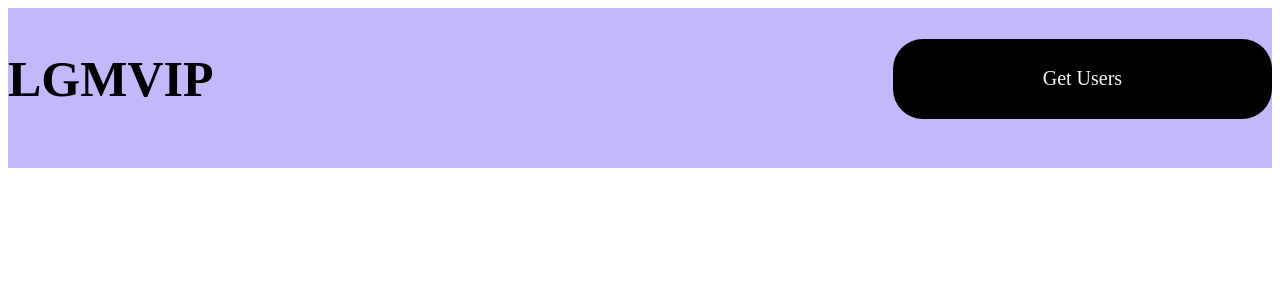
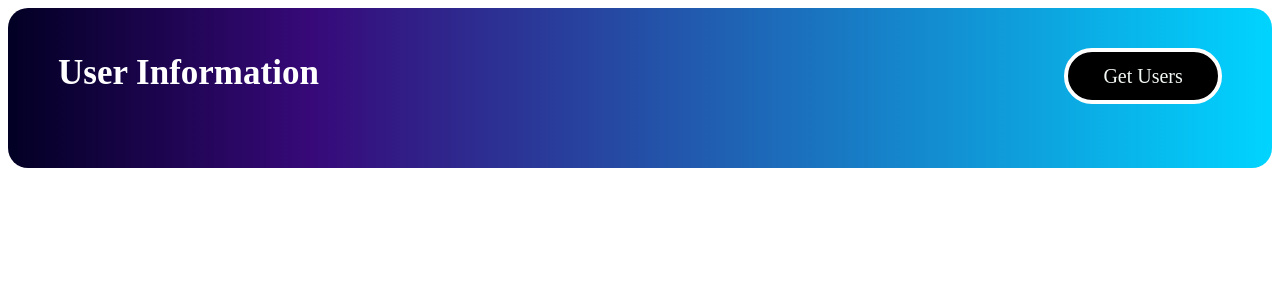
Before and after one commit to Shri6/webapplication, a React (Create React App) app: page / in a window 1280 px wide. Shown: the top 300 px of the page. Built offline with nearby package versions, Linux system fonts and the light colour scheme.

Commit message:
update 2

```diff
--- a/src/App.js
+++ b/src/App.js
@@ -25,7 +25,7 @@ class App extends Component {
       <>
         <nav className="navbar">
           <div className="navitems">
-            <h2>LGMVIP</h2>
+            <h2>User Information</h2>
             <button className="fetchbtn" onClick={this.updateState}>
               Get Users
             </button>
--- a/src/styles.css
+++ b/src/styles.css
@@ -1,36 +1,45 @@
-nav {
+  nav {
+    margin: 0px;
+    padding: 0%;
     height: 20vh;
     width: 100%;
-    background-color: rgb(194, 184, 252);
-    color: #000;
+    background-image: linear-gradient(90deg, rgba(2,0,36,1) 0%, rgba(55,9,121,1) 24%, rgba(0,212,255,1) 100%);
+    color: rgb(255, 255, 255);
   }
   .navitems {
+    margin-top: 0;
+    margin-right: 50px;
     display: flex;
-    flex-wrap: wrap;
     justify-content: space-between;
   }
-  .navitems h2 {
-    font-size: 50px;
+  .navbar{
+    margin-bottom: 20px;
+    border-radius: 20px;
+  }
+
+  h2 {
+    margin-left: 50px;
+    margin-top: 45px;
+    font-size: 35px;
   }
   .navitems button {
-    width: 30%;
-    height: 10vh;
-    border: 2px solid transparent;
-    border-radius: 30px;
+    width: 13%;
+    height: 7vh;
+    border: 2px solid white;
+    border-width: 4px;
+    border-radius: 40px;
+    margin-top: 40px;
     background: black;
     color: rgb(242, 248, 243);
     font-family: serif;
     font-size: 20px;
-    margin: auto 0px;
   }
-  .fetchbtn:hover {
-    background-color: rgb(255, 255, 255);
-    color: rgb(60, 94, 206);
-  }
+
   .userdatacontainer {
+    border-radius: 20px;
     width: 100%;
     height: fit-content;
-    background-color: rgb(238, 159, 234);
+    background-image: linear-gradient(180deg, rgba(34,193,195,1) 0%, rgba(45,103,253,1) 100%);
   }
   #main {
     flex-wrap: wrap;
@@ -39,13 +48,13 @@ nav {
     overflow: hidden;
   }
   .name:hover {
-    color: rgb(53, 39, 247);
+    color: rgb(31, 69, 127);
   }
   .avatar {
-    border-radius: 30%;
+    border-radius: 15%;
   }
   .profile_cont {
-    border-radius: 8%;
+    border-radius: 5%;
     background-color: rgb(0, 0, 0);
     color: white;
     margin: 10px;
@@ -54,7 +63,7 @@ nav {
     text-align: center;
     transition: transform ease 0.2s;
     opacity: 0.8;
-    margin-top: 0vh;
+    margin-top: 5vh;
   }
   .profile_cont:hover {
     transform: scale(1.2);
```
